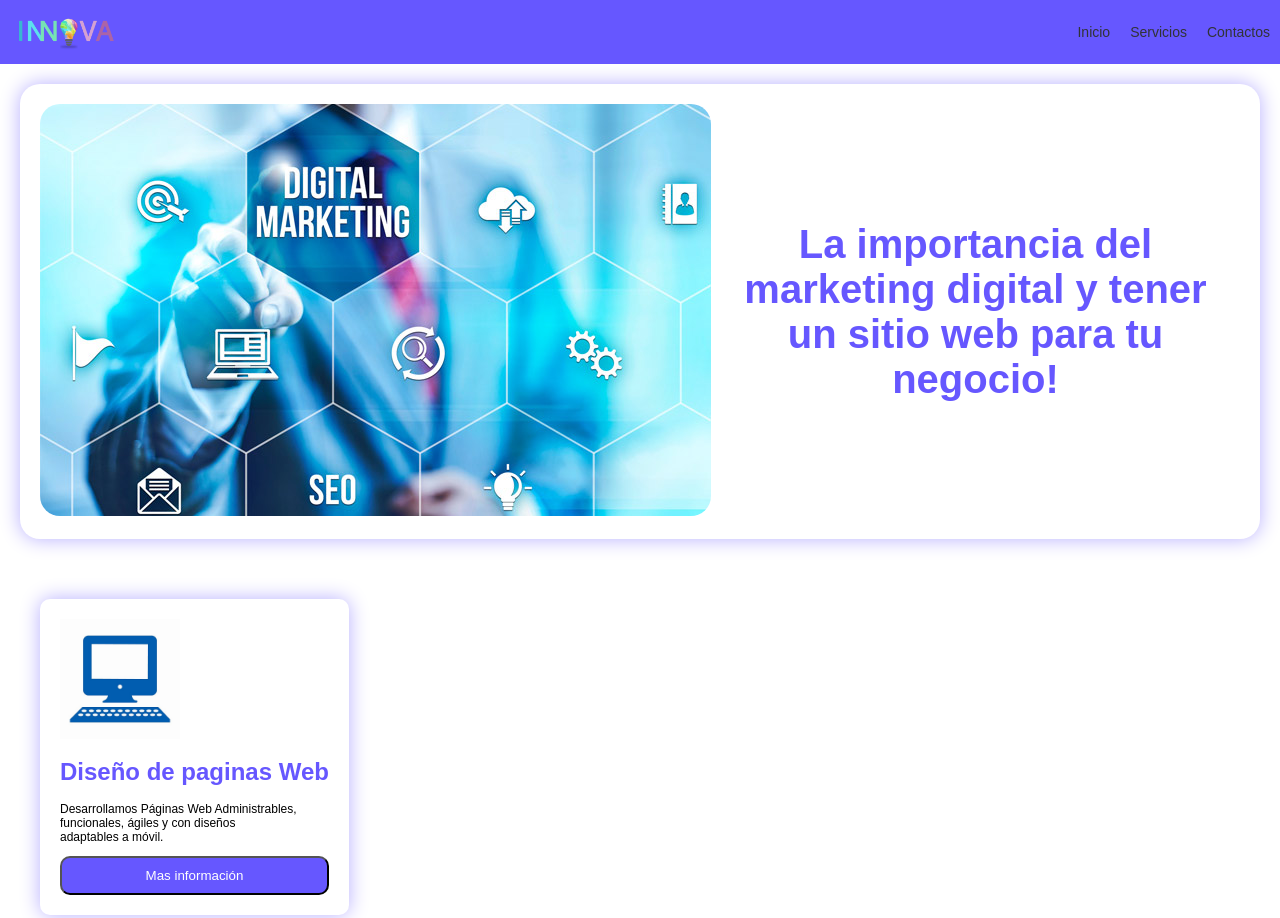
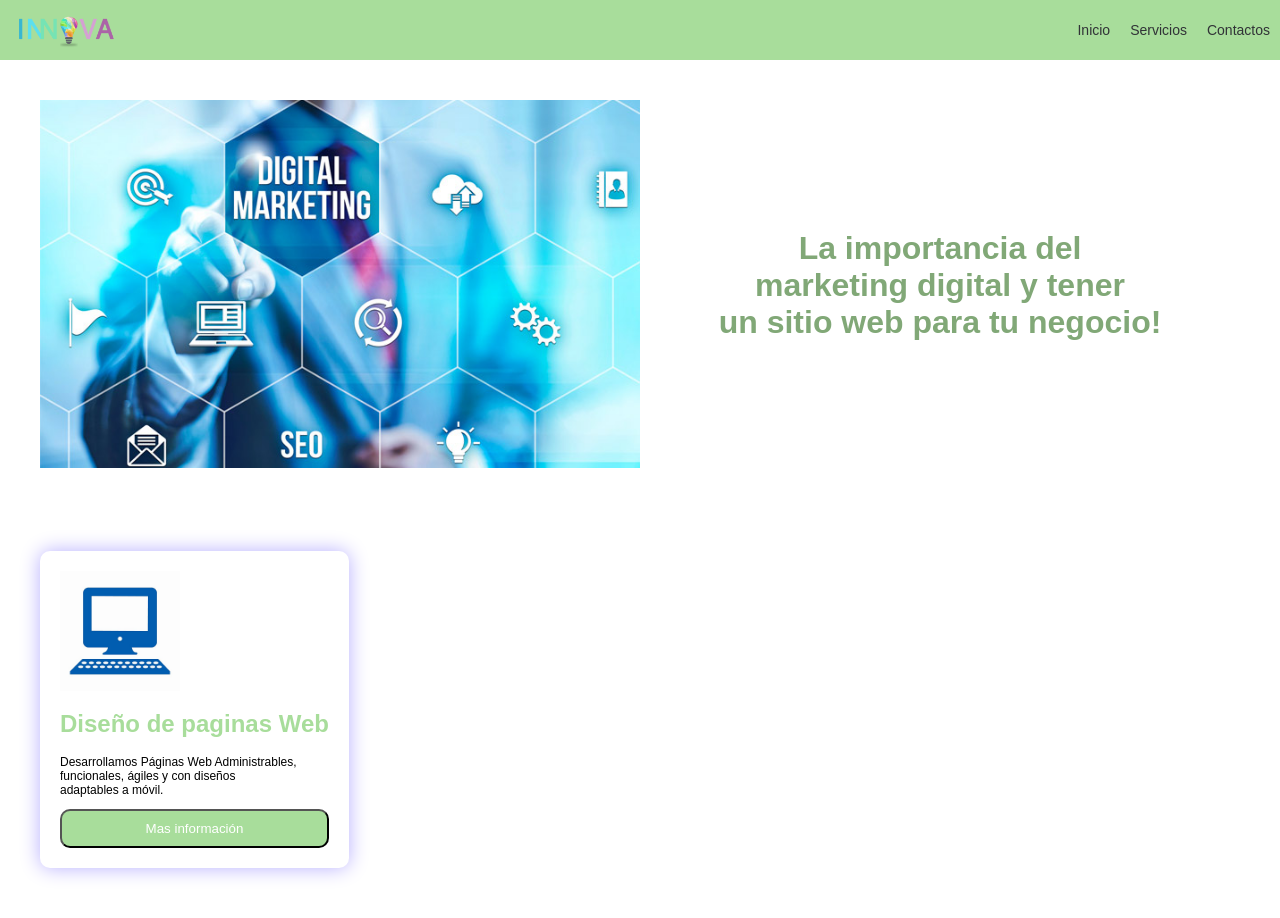
Before and after one commit to IbzanCastaDiaz/Web-Innova, a plain HTML site: page index.html in a window 1280 px wide. Shown: the top 918 px of the page. Drawn offline with Linux system fonts and the light colour scheme.

Commit message:
Primer cambio aplicando grid layout

```diff
--- a/css/estilos.css
+++ b/css/estilos.css
@@ -1,6 +1,7 @@
 /* ------------------variables */
 :root {
-  --base-color:  #6657ff;
+  --base-color:  #a8dd9b;
+  --base-color2: #81a877;
   --white-color: white;
   --black-color: #313337;
   /* Espaciado */
@@ -18,9 +19,10 @@ html, body {
 }
 
 
-/* ----------------------navbar */
-nav {
+/* -----------------------------------Header */
+header {
   background-color: var(--base-color);
+  height: 40px;
   display: flex;
   padding: var(--space1);
   color: var(--white-color);
@@ -34,60 +36,59 @@ nav img {
   height: 40px;
 }
 
-nav ul {
+header ul {
   display: flex;
 }
 
-nav li {
+header li {
   padding-left: 20px;
   list-style: none;
 }
 
-nav li a {
+header li a {
   color: var(--black-color);
   text-decoration: none;
 }
 
-/* -------------Acciones del nav-------- */
-nav li a:hover{
+/* -------------Acciones del header-------- */
+header li a:hover{
   color: var(--white-color);
 }
+header img:hover {
+  transform: scale(1.1);
+  transition: all .5s;
+}
 
-/* -----------------main_section */
-.main_section {
-  /* background-color: red; */
-  display:flex;
+/* --------------------------------encabezado */
+.inicio {
   margin: var(--space2);
   padding: var(--space2);
-  /* justifica los elementos */
-  justify-content: space-around;
-  /* Alinea todos los elementos verticalmente */
+  display: grid;
+  grid-template-columns: 1fr 1fr;
+  justify-items: center;
   align-items: center;
-  box-shadow: var(--box);
-  /* border: 1px; */
-  border-radius:var(--space2);
-  /* width: 1400px; */
-  /* height: 500px; */
 }
-
-.main_section img {
-  border-radius: var(--space2);
+/* .inicio .inicio-img {
+  grid-column: 1;
+} */
+.inicio .inicio-text {
+  text-align: center;
 }
-
-.main_section a {
-  font-size: 20px;
-  text-align: center;
-  color: var(--base-color);
-  /* se debe de aplicar no en h1 si no en a para quitar subrallado */
-  /* text-decoration es para sub rallado arriba, abajo en en medio */
+.inicio-img img {
+  width: 100%;
+}
+.inicio-text a {
+  font-size: 16px;
+  color: var(--base-color2);
+  /* se debe de aplicar no en h1 si no en a para quitar subrallado. text-decoration es para sub rallado arriba, abajo en en medio */
   text-decoration: none;
 }
-.main_section h1:hover{
+.inicio a:hover{
   color: var(--black-color);
+  font-size: 17px;
+  transition: all .5s;
 }
-
-
-/* ----------------------services */
+/* -----------------------------------------services */
 .services {
   /* background-color: blue; */
   padding: var(--space2);
--- a/index.html
+++ b/index.html
@@ -7,12 +7,14 @@
     <link rel="icon" href="images/icon.png">
   </head>
   <body>
-<!-- -aqui inicia el navbar -->
+<!-- -aqui inicia el header -->
+    <header>
       <nav>
-      <div class="innova">
+        <a href="index.html" alt="Logo no carga">
           <img src="images/logo.png" alt="">
-      </div>
-      <div class="nav_options">
+        </a>
+      </nav>
+      <div class="header-option">
         <ul>
           <li><a href="#">Inicio</a></li>
           <li><a href="#">Servicios</a></li>
@@ -20,14 +22,14 @@
           <li><a href="#">Contactos</a></li>
         </ul>
       </div>
-    </nav>
-
-<!-- -aqui inicia el main_section -->
-  <div class="main_section">
-    <div class="">
+    </header>
+    <main>
+<!-- -aqui inicia el encabezado -->
+      <div class="inicio">
+        <div class="inicio-img">
           <img src="images/portada.png" alt="">
         </div>
-    <div class="texto_menu">
+        <div class="inicio-text">
           <a href="#">
           <h1>La importancia del <br>
            marketing digital y tener <br>
@@ -37,6 +39,8 @@
         </div>
       </div>
 
+
+    </main>
 <!-- Aqui empieza los servicios -->
   <div class="services">
     <div class="service">
```
Lines whose indentation alone changed are shown as unchanged.
